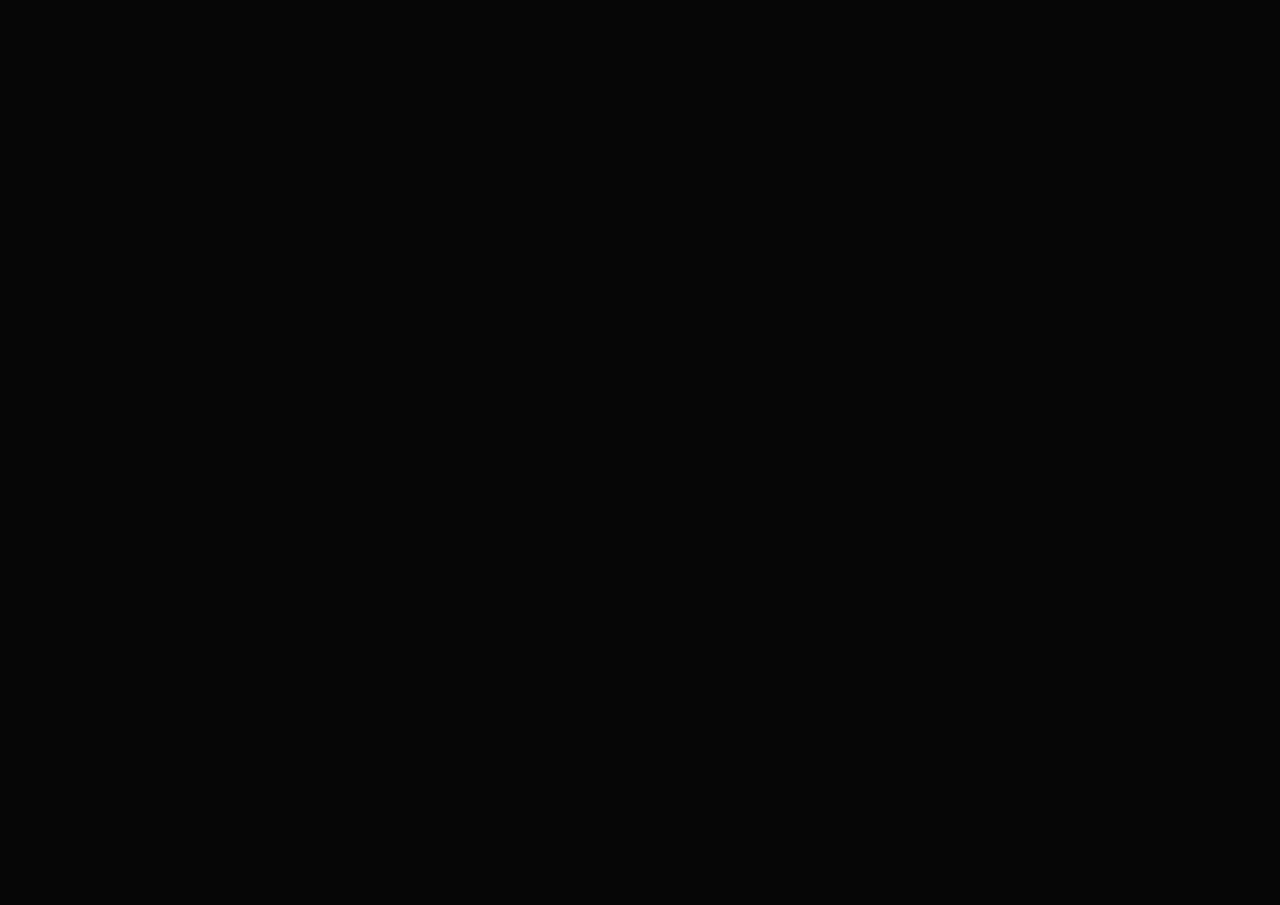
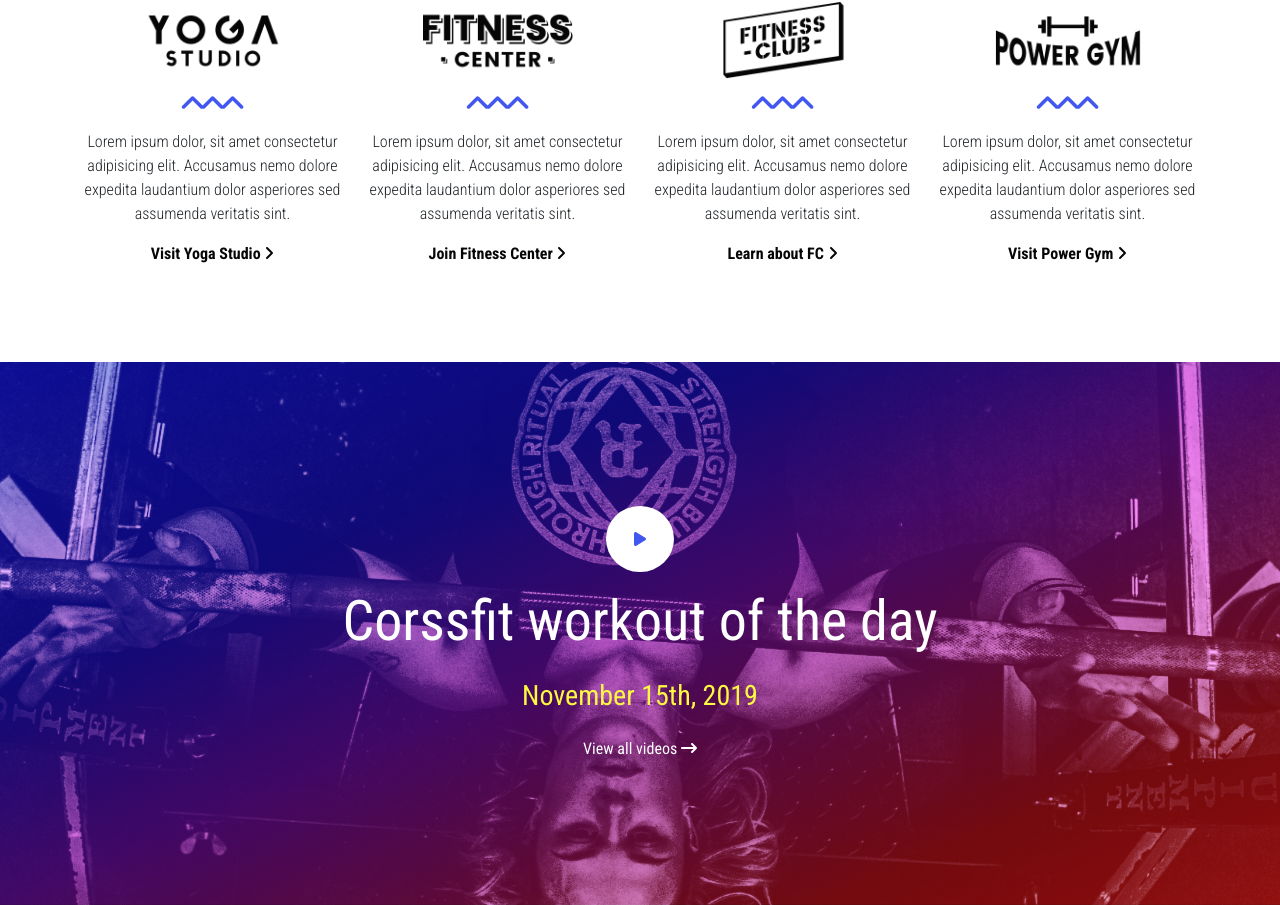
Before and after one commit to luca-macedone/proj-html-vuejs, a Vue app: page / in a window 1280 px wide. Shown: the part 4970-5875 px from the top of the page. Before the commit the page ends 4876 px from the top, so only its background shows below. Built offline with nearby package versions, Linux system fonts and the light colour scheme.

Commit message:
add featured video

```diff
--- /dev/null
+++ b/src/assets/sass/partials/_featuredVideo.scss
@@ -0,0 +1,21 @@
+@use './variables' as *;
+
+#featured-video {
+    background-image: linear-gradient(to right bottom, $s-color-primary + a0,#aa1ec8a0, $s-color-secondary + a0), url('/src/assets/img/banner14-2x.jpg');
+    background-color: #010101a2;
+    background-blend-mode: hard-light;
+    background-position: center;
+    background-repeat: no-repeat;
+    background-size: cover;
+    color: $s-color-light;
+    h2 {
+        font-size: 3.5rem;
+    }
+    h3 {
+        color: $s-color-accent;
+    }
+    a {
+        color: $s-color-light;
+        font-size: $s-text-md;
+    }
+}
--- /dev/null
+++ b/src/assets/sass/partials/_sponsorList.scss
@@ -0,0 +1,12 @@
+@use './variables' as *;
+
+#sponsor-list {
+    background-color: $s-color-light;
+    p {
+        font-weight: $s-light;
+    }
+    a {
+        color: $s-color-dark;
+        font-weight: $s-bold;
+    }
+}
--- a/src/components/AppMain.vue
+++ b/src/components/AppMain.vue
@@ -7,6 +7,8 @@
         <ActitivitiesPanel />
         <LatestArticles />
         <BuyProductBanner />
+        <SponsorList />
+        <FeaturedVideo />
     </div>
 </template>
 
@@ -18,6 +20,8 @@ import MailingList from './MailingList.vue';
 import ActitivitiesPanel from './ActivitiesPanel.vue';
 import LatestArticles from './LatestArticles.vue';
 import BuyProductBanner from './BuyProductBanner.vue';
+import SponsorList from './SponsorList.vue';
+import FeaturedVideo from './FeaturedVideo.vue';
 
 export default {
     name: 'AppMain',
@@ -29,6 +33,8 @@ export default {
         ActitivitiesPanel,
         LatestArticles,
         BuyProductBanner,
+        SponsorList,
+        FeaturedVideo,
 
     }
 }
--- /dev/null
+++ b/src/components/FeaturedVideo.vue
@@ -0,0 +1,29 @@
+<template>
+    <section class="py-5" id="featured-video">
+        <div class="container py-5">
+            <div class="row py-5">
+                <div class="col-12 d-flex flex-column align-items-center gap-3">
+                    <button class="btn rounded-circle player-btn">
+                            <font-awesome-icon icon="fa-solid fa-play" />
+                        </button>
+                    <h2>Corssfit workout of the day</h2>
+                    <h3>November 15th, 2019</h3>
+                    <a href="#" class="text-decoration-none">
+                        View all videos
+                        <font-awesome-icon icon="fa-solid fa-arrow-right-long" />
+                    </a>
+                </div>
+            </div>
+        </div>
+    </section>
+</template>
+
+<script>
+    export default {
+        name: 'FeaturedVideo',
+    }
+</script>
+
+<style lang="scss" scoped>
+@use '../assets/sass/partials/featuredVideo' as *;
+</style>
--- /dev/null
+++ b/src/components/SponsorList.vue
@@ -0,0 +1,69 @@
+<template>
+    <div class="py-5" id="sponsor-list">
+        <div class="container py-5">
+            <div class="row">
+                <div class="col-12 col-md-6 col-lg-3 d-flex flex-column align-items-center text-center" v-for="sponsor in sponsors">
+                    <img class="img-fluid" width="150" :src="state.getImageUrl(sponsor.img_URL)" :alt="sponsor.name">
+                    <AccentDecoration color="primary" />
+                    <p>
+                        {{ sponsor.description }}
+                    </p>
+                    <a class="text-decoration-none" :href="sponsor.link_href">
+                        {{ sponsor.link_text }}
+                        <font-awesome-icon icon="fa-solid fa-angle-right" />
+                    </a>
+                </div>
+            </div>
+        </div>
+    </div>
+</template>
+
+<script>
+    import {state} from '../state.js';
+    import AccentDecoration from './AccentDecoration.vue';
+    export default {
+        name: 'SponsorList',
+        components: {
+            AccentDecoration
+        },
+        data(){
+            return {
+                state,
+                sponsors: [
+                    {
+                        name: 'Yoga Studio',
+                        description: 'Lorem ipsum dolor, sit amet consectetur adipisicing elit. Accusamus nemo dolore expedita laudantium dolor asperiores sed assumenda veritatis sint.',
+                        img_URL: 'sponsor-1-2x.png',
+                        link_href: '#',
+                        link_text: 'Visit Yoga Studio',
+                    },
+                    {
+                        name: 'Fitness Center',
+                        description: 'Lorem ipsum dolor, sit amet consectetur adipisicing elit. Accusamus nemo dolore expedita laudantium dolor asperiores sed assumenda veritatis sint.',
+                        img_URL: 'sponsor-2-2x.png',
+                        link_href: '#',
+                        link_text: 'Join Fitness Center',
+                    },
+                    {
+                        name: 'Fitness Club',
+                        description: 'Lorem ipsum dolor, sit amet consectetur adipisicing elit. Accusamus nemo dolore expedita laudantium dolor asperiores sed assumenda veritatis sint.',
+                        img_URL: 'sponsor-3-2x.png',
+                        link_href: '#',
+                        link_text: 'Learn about FC',
+                    },
+                    {
+                        name: 'Power Gym',
+                        description: 'Lorem ipsum dolor, sit amet consectetur adipisicing elit. Accusamus nemo dolore expedita laudantium dolor asperiores sed assumenda veritatis sint.',
+                        img_URL: 'sponsor-4-2x.png',
+                        link_href: '#',
+                        link_text: 'Visit Power Gym',
+                    },
+                ],
+            }
+        }
+    }
+</script>
+
+<style lang="scss" scoped>
+@use '../assets/sass/partials/sponsorList' as *;
+</style>
--- a/src/main.js
+++ b/src/main.js
@@ -1,11 +1,11 @@
 import { createApp } from 'vue'
 import '/node_modules/bootstrap/dist/js/bootstrap.js'
 import { library } from '@fortawesome/fontawesome-svg-core'
-import { faCartShopping, faMagnifyingGlass, faArrowRight, faAngleUp, faAngleRight, faPlay } from '@fortawesome/free-solid-svg-icons'
+import { faCartShopping, faMagnifyingGlass, faArrowRight, faArrowRightLong, faAngleUp, faAngleRight, faPlay } from '@fortawesome/free-solid-svg-icons'
 import { faYoutube } from '@fortawesome/free-brands-svg-icons'
 import { FontAwesomeIcon } from '@fortawesome/vue-fontawesome'
 import App from './App.vue'
 
-library.add(faMagnifyingGlass, faCartShopping, faYoutube, faArrowRight, faAngleUp, faAngleRight, faPlay,);
+library.add(faMagnifyingGlass, faCartShopping, faYoutube, faArrowRight, faAngleUp, faAngleRight, faPlay, faArrowRightLong,);
 
 createApp(App).component('font-awesome-icon', FontAwesomeIcon).mount('#app')
```
